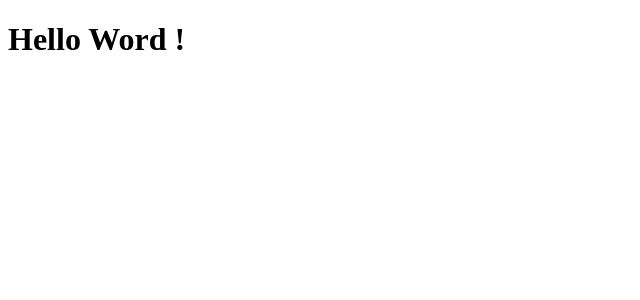
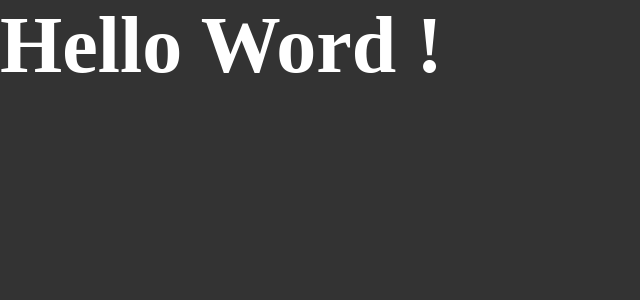
Before and after one commit to JP2021/GitExplorer, a React app in the folder GithubExplorer/: page / in a window 1280 px wide. Shown: the top 300 px of the page, without its empty margins (0-640 px from the left). Built offline with nearby package versions, Linux system fonts and the light colour scheme.

Commit message:
Configuração React finalizada

```diff
--- a/GithubExplorer/package.json
+++ b/GithubExplorer/package.json
@@ -8,8 +8,10 @@
     "build": "cross-env NODE_ENV=production webpack"
   },
   "dependencies": {
+    "css-loader": "^6.7.1",
     "react": "^18.0.0",
-    "react-dom": "^18.1.0"
+    "react-dom": "^18.1.0",
+    "style-loader": "^3.3.1"
   },
   "devDependencies": {
     "@babel/cli": "^7.17.6",
@@ -20,6 +22,8 @@
     "babel-loader": "^8.2.5",
     "cross-env": "^7.0.3",
     "html-webpack-plugin": "^5.5.0",
+    "node-sass": "^7.0.1",
+    "sass-loader": "^12.6.0",
     "webpack": "^5.72.0",
     "webpack-cli": "^4.9.2",
     "webpack-dev-server": "^4.8.1"
--- a/GithubExplorer/src/App.jsx
+++ b/GithubExplorer/src/App.jsx
@@ -1,3 +1,4 @@
+import './styles/global.scss'
 export function App(){
     return <h1>Hello Word !</h1>
 }
--- /dev/null
+++ b/GithubExplorer/src/styles/global.scss
@@ -0,0 +1,15 @@
+*{
+    margin:0;
+    padding:0;
+    box-sizing:border-box;
+}
+
+body {
+    font: Arial, Helvetica, sans-serif;
+    background: #333;
+    color:#fff;
+
+    h1{
+    font-size: 80px;
+    }
+}
--- a/GithubExplorer/webpack.config.js
+++ b/GithubExplorer/webpack.config.js
@@ -18,7 +18,6 @@
         },
 
 
-
         compress: true,
         port: 8080, // default 8000
       },
@@ -34,7 +33,13 @@
         test: /\.jsx$/,
         exclude: /node_modules/,
         use: 'babel-loader'
-            }
+            },
+
+                {
+            test: /\.scss$/,
+            exclude: /node_modules/,
+            use: ['style-loader', 'css-loader','sass-loader']
+                }
         ],
     }
 };
```
Also changed, not shown: 1 other file (tests, documents, lock files or other folders).
